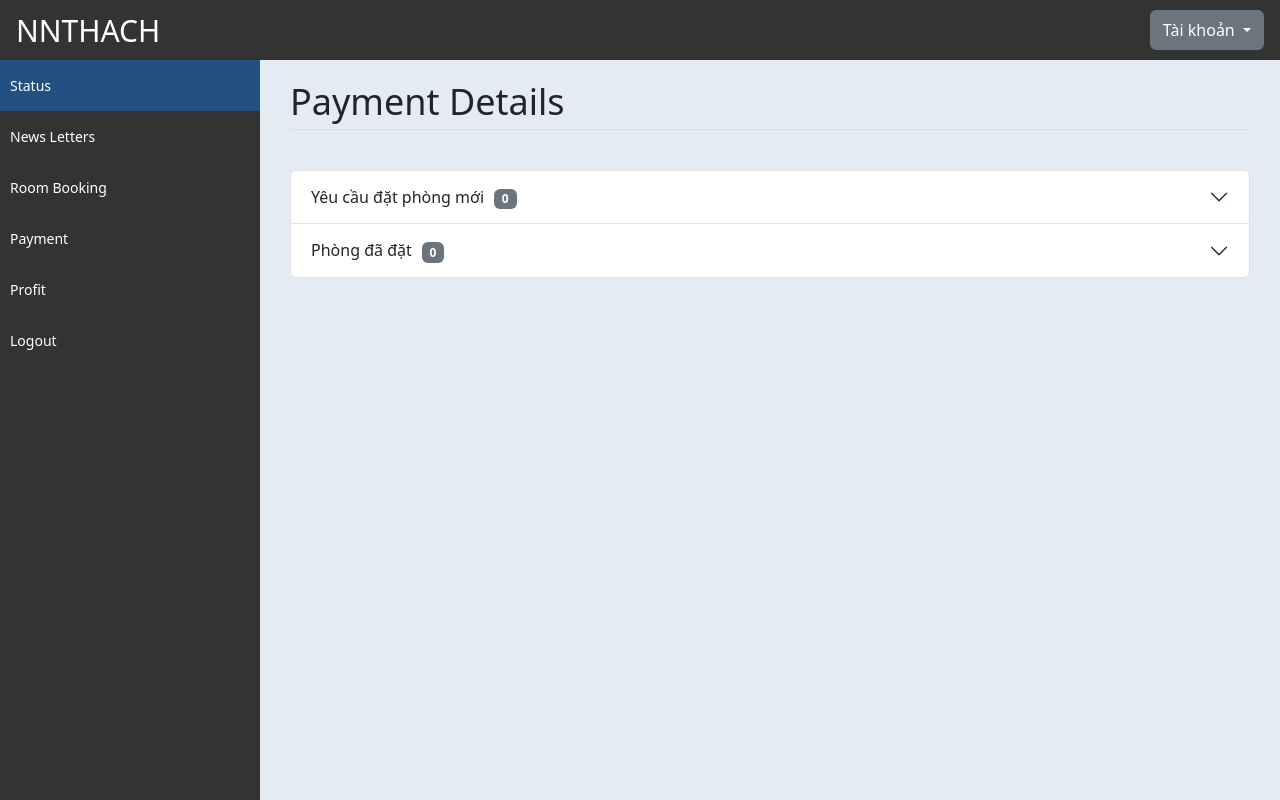
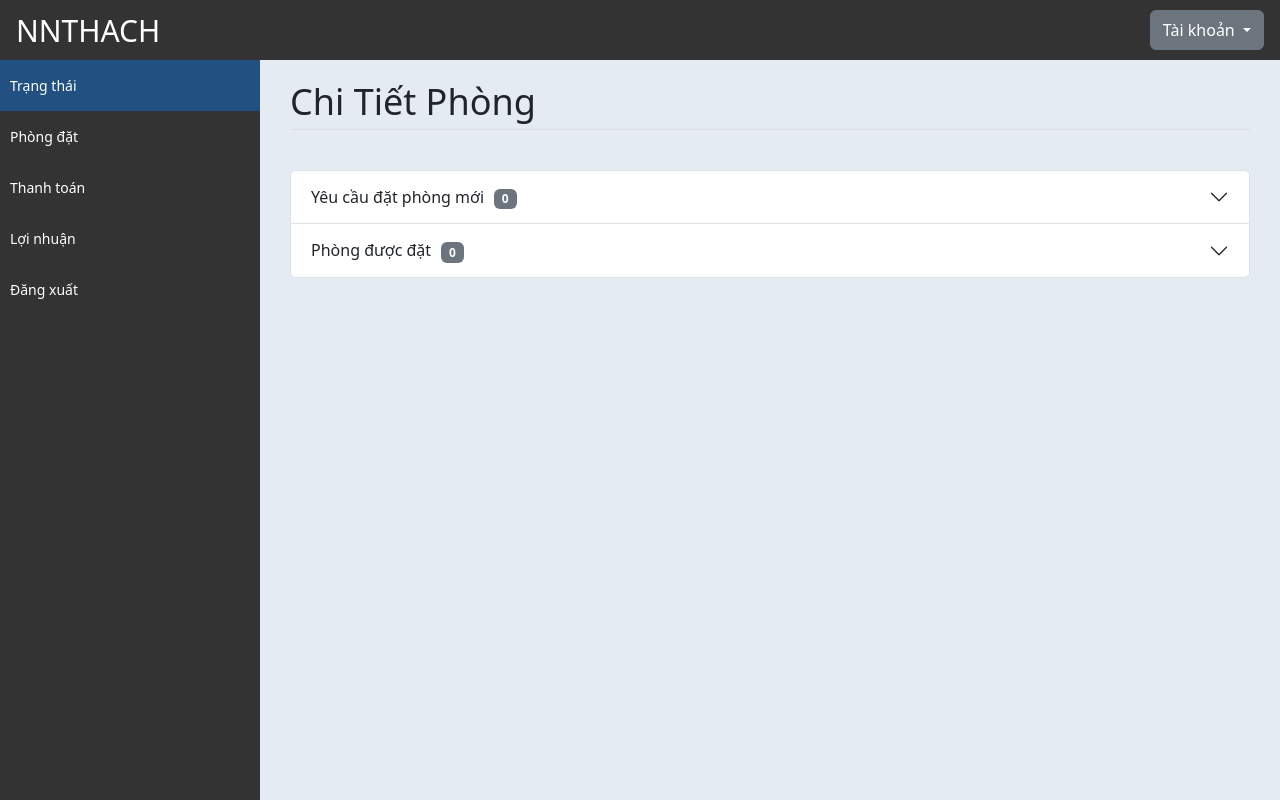
Before and after one commit to DontCryi3aby/smarana_hotel, a PHP site: page /admin/home.php in a window 1280 px wide. Run offline with PHP 8.4, Linux system fonts and the light colour scheme; the visitor is signed in with stand-in values (Sample User, id 1); data that the repository does not hold is empty.

Commit message:
Hoàn thiện btl

```diff
--- a/admin/header.php
+++ b/admin/header.php
@@ -9,7 +9,7 @@
                 </button>
                 <ul class="dropdown-menu">
                   <li><a class="dropdown-item" href="user.php">Thông tin tài khoản</a></li>
-                  <li><a class="dropdown-item" href="roommanagement.php">Cài đặt</a></li>
+                  <li><a class="dropdown-item" href="roommanagement.php">Quản lý phòng</a></li>
                   <li><a class="dropdown-item" href="logout.php">Đăng xuất</a></li>
                 </ul>
               </div>
--- a/admin/home.php
+++ b/admin/home.php
@@ -36,7 +36,7 @@
 
             <div class="admin__home-content">
                 <div class="admin__home-content-title">
-                    Payment Details
+                    Chi Tiết Phòng
                 </div>
                 <div class="line"></div>
                 <div class="content-container">
@@ -110,7 +110,7 @@
                             <h2 class="accordion-header">
                                 <button class="accordion-button collapsed" type="button" data-bs-toggle="collapse"
                                     data-bs-target="#collapseTwo" aria-expanded="false" aria-controls="collapseTwo">
-                                    Phòng đã đặt <span class="badge text-bg-secondary"><?= $count ?></span>
+                                    Phòng được đặt <span class="badge text-bg-secondary"><?= $count ?></span>
                                 </button>
                             </h2>
                             <div id="collapseTwo" class="accordion-collapse collapse"
--- a/admin/roomadd.php
+++ b/admin/roomadd.php
@@ -65,7 +65,7 @@
                 </button>
                 <ul class="dropdown-menu">
                     <li><a class="dropdown-item" href="user.php">Thông tin tài khoản</a></li>
-                    <li><a class="dropdown-item" href="roommanagement.php">Cài đặt</a></li>
+                    <li><a class="dropdown-item" href="roommanagement.php">Quản lý phòng</a></li>
                     <li><a class="dropdown-item" href="logout.php">Đăng xuất</a></li>
                 </ul>
             </div>
--- a/admin/roomdel.php
+++ b/admin/roomdel.php
@@ -41,7 +41,7 @@
                 </button>
                 <ul class="dropdown-menu">
                     <li><a class="dropdown-item" href="user.php">Thông tin tài khoản</a></li>
-                    <li><a class="dropdown-item" href="roommanagement.php">Cài đặt</a></li>
+                    <li><a class="dropdown-item" href="roommanagement.php">Quản lý phòng</a></li>
                     <li><a class="dropdown-item" href="logout.php">Đăng xuất</a></li>
                 </ul>
             </div>
--- a/admin/roommanagement.php
+++ b/admin/roommanagement.php
@@ -41,7 +41,7 @@
                 </button>
                 <ul class="dropdown-menu">
                     <li><a class="dropdown-item" href="user.php">Thông tin tài khoản</a></li>
-                    <li><a class="dropdown-item" href="roommanagement.php">Cài đặt</a></li>
+                    <li><a class="dropdown-item" href="roommanagement.php">Quản lý phòng</a></li>
                     <li><a class="dropdown-item" href="logout.php">Đăng xuất</a></li>
                 </ul>
             </div>
--- a/admin/sidebar.php
+++ b/admin/sidebar.php
@@ -1,8 +1,7 @@
 <div class="admin__home-sidebar">
-    <a class="active" href="home.php">Status</a>
-    <a href="#">News Letters</a>
-    <a href="roombook.php">Room Booking</a>
-    <a href="payment.php">Payment</a>
-    <a href="#">Profit</a>
-    <a href="logout.php">Logout</a>
+    <a class="active" href="home.php">Trạng thái</a>
+    <a href="roombook.php">Phòng đặt</a>
+    <a href="payment.php">Thanh toán</a>
+    <a href="#">Lợi nhuận</a>
+    <a href="logout.php">Đăng xuất</a>
 </div>
--- a/admin/user.php
+++ b/admin/user.php
@@ -59,7 +59,7 @@
                 </button>
                 <ul class="dropdown-menu">
                     <li><a class="dropdown-item" href="user.php">Thông tin tài khoản</a></li>
-                    <li><a class="dropdown-item" href="roommanagement.php">Cài đặt</a></li>
+                    <li><a class="dropdown-item" href="roommanagement.php">Quản lý phòng</a></li>
                     <li><a class="dropdown-item" href="logout.php">Đăng xuất</a></li>
                 </ul>
             </div>
```
Also changed, not shown: admin/payment.php (+6 -7 lines), admin/roombook.php (+6 -7 lines).
